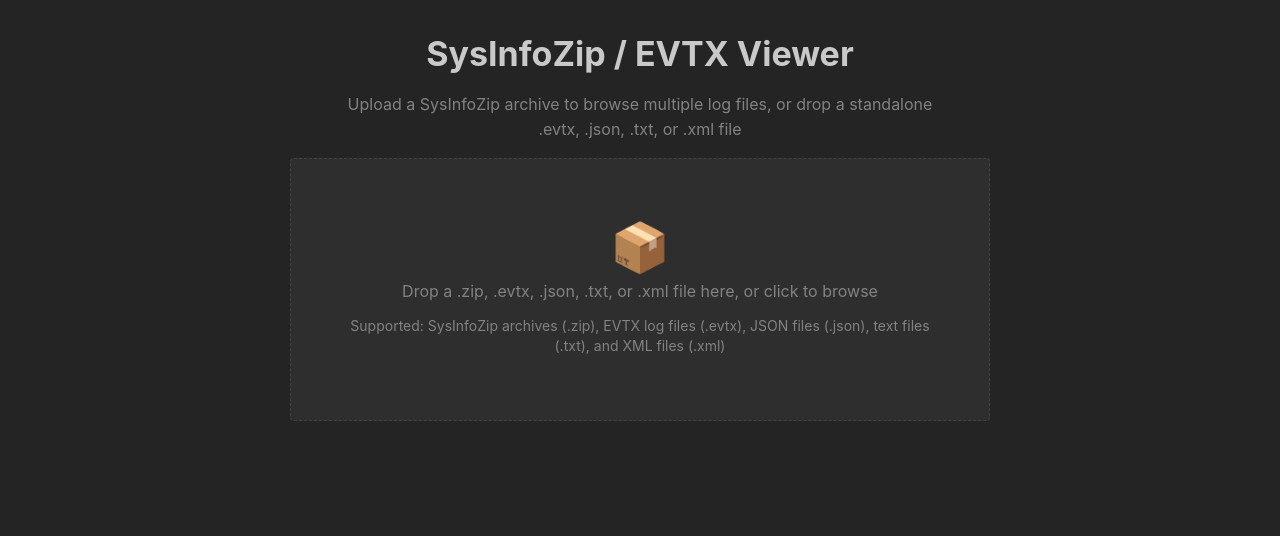
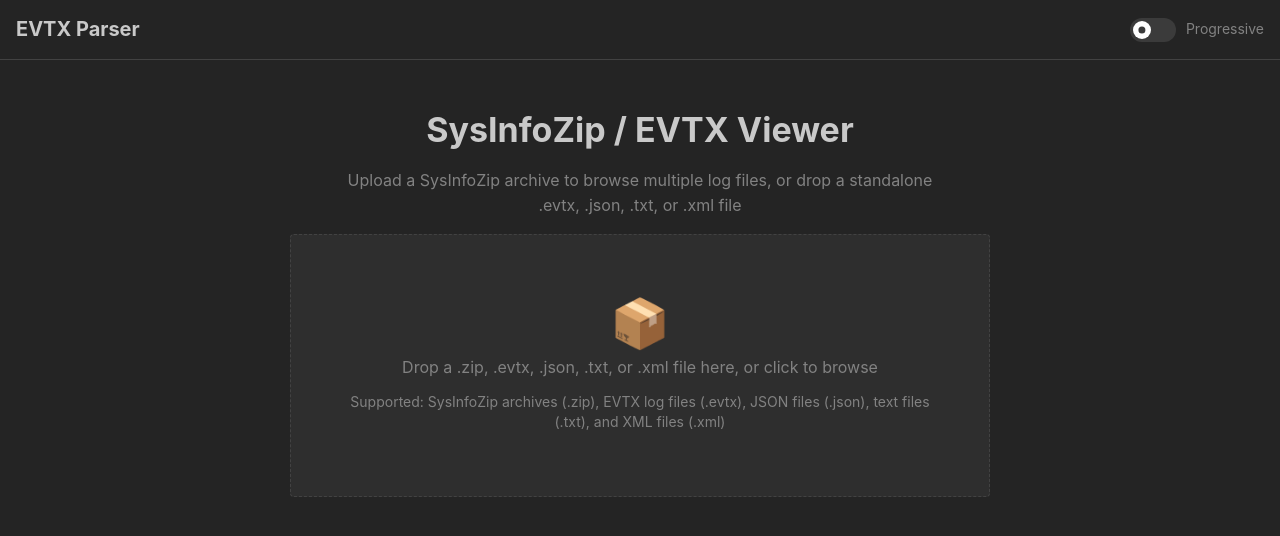
Before and after one commit to axolmain/evtx-parser, a React (Vite) app in the folder evtx-parser-react/: page / in a window 1280 px wide. Shown: the top 536 px of the page. Built offline with nearby package versions, Linux system fonts and the light colour scheme.

Commit message:
slightly better loading of file(s)

```diff
--- a/evtx-parser-react/src/App.tsx
+++ b/evtx-parser-react/src/App.tsx
@@ -2,6 +2,7 @@ import {Center, MantineProvider, Text} from '@mantine/core'
 import {RouterProvider} from '@tanstack/react-router'
 import {ErrorBoundary, type FallbackProps} from 'react-error-boundary'
 import {CacheProvider} from '@/contexts/CacheContext'
+import {NavbarProvider} from '@/contexts/NavbarContext'
 import {StandaloneFileProvider} from '@/contexts/StandaloneFileContext'
 import {router} from '@/router'
 import '@mantine/core/styles.css'
@@ -26,7 +27,9 @@ export function App() {
 			<ErrorBoundary fallbackRender={renderError}>
 				<CacheProvider>
 					<StandaloneFileProvider>
-						<RouterProvider router={router} />
+						<NavbarProvider>
+							<RouterProvider router={router} />
+						</NavbarProvider>
 					</StandaloneFileProvider>
 				</CacheProvider>
 			</ErrorBoundary>
--- /dev/null
+++ b/evtx-parser-react/src/components/AppShellWrapper.tsx
@@ -0,0 +1,116 @@
+import {type ReactNode, useEffect} from 'react'
+import {
+	AppShell,
+	Burger,
+	Group,
+	ScrollArea,
+	Switch,
+	Text,
+	Tooltip,
+} from '@mantine/core'
+import {useLocalStorage, useViewportSize} from '@mantine/hooks'
+
+interface AppShellWrapperProps {
+	children: ReactNode
+	showNavbar?: boolean // Whether navbar is available (only on archive routes)
+	navbarContent?: ReactNode // Navbar content (ZipFileBrowser)
+	onProgressiveModeChange?: (enabled: boolean) => void
+	closeNavbarRef?: React.MutableRefObject<() => void> // Ref to close navbar function
+}
+
+export function AppShellWrapper({
+	children,
+	showNavbar = false,
+	navbarContent,
+	onProgressiveModeChange,
+	closeNavbarRef,
+}: AppShellWrapperProps) {
+	const [navbarOpen, setNavbarOpen] = useLocalStorage<boolean>({
+		key: 'evtx-navbar-open',
+		defaultValue: false, // Collapsed by default
+	})
+
+	const [progressiveMode, setProgressiveMode] = useLocalStorage<boolean>({
+		key: 'evtx-progressive-mode',
+		defaultValue: false,
+	})
+
+	const viewport = useViewportSize()
+	const isMobile = viewport.width < 768
+
+	const handleProgressiveToggle = (checked: boolean) => {
+		setProgressiveMode(checked)
+		onProgressiveModeChange?.(checked)
+	}
+
+	const handleNavbarToggle = () => {
+		setNavbarOpen(!navbarOpen)
+	}
+
+	// Provide close navbar callback for mobile auto-close
+	useEffect(() => {
+		if (closeNavbarRef) {
+			closeNavbarRef.current = () => {
+				if (isMobile && navbarOpen) {
+					setNavbarOpen(false)
+				}
+			}
+		}
+	}, [isMobile, navbarOpen, closeNavbarRef])
+
+	return (
+		<AppShell
+			header={{height: 60}}
+			navbar={{
+				width: 300,
+				breakpoint: 'sm',
+				collapsed: {mobile: !navbarOpen, desktop: !navbarOpen},
+			}}
+			padding="md"
+			layout="alt" // Navbar overlays content instead of pushing it
+		>
+			<AppShell.Header>
+				<Group h="100%" px="md" justify="space-between">
+					<Group>
+						{showNavbar && (
+							<Burger
+								opened={navbarOpen}
+								onClick={handleNavbarToggle}
+								size="sm"
+								aria-label="Toggle navigation"
+							/>
+						)}
+						<Text size="xl" fw={700}>
+							EVTX Parser
+						</Text>
+					</Group>
+
+					<Group gap="lg">
+						<Tooltip label="Parse files progressively (faster initial load)">
+							<Group gap="xs">
+								<Switch
+									checked={progressiveMode}
+									onChange={(e) =>
+										handleProgressiveToggle(e.currentTarget.checked)
+									}
+									size="md"
+								/>
+								<Text size="sm" c="dimmed">
+									Progressive
+								</Text>
+							</Group>
+						</Tooltip>
+					</Group>
+				</Group>
+			</AppShell.Header>
+
+			{showNavbar && (
+				<AppShell.Navbar p="md" withBorder>
+					<ScrollArea style={{height: '100%'}}>{navbarContent}</ScrollArea>
+				</AppShell.Navbar>
+			)}
+
+			<AppShell.Main>{children}</AppShell.Main>
+		</AppShell>
+	)
+}
--- /dev/null
+++ b/evtx-parser-react/src/contexts/NavbarContext.tsx
@@ -0,0 +1,44 @@
+import {
+	createContext,
+	useContext,
+	useRef,
+	useState,
+	type ReactNode,
+} from 'react'
+
+interface NavbarContextType {
+	navbarContent: ReactNode | null
+	setNavbarContent: (content: ReactNode | null) => void
+	progressiveMode: boolean
+	setProgressiveMode: (enabled: boolean) => void
+	closeNavbarRef: React.MutableRefObject<() => void>
+}
+
+const NavbarContext = createContext<NavbarContextType | null>(null)
+
+export function NavbarProvider({children}: {children: ReactNode}) {
+	const [navbarContent, setNavbarContent] = useState<ReactNode | null>(null)
+	const [progressiveMode, setProgressiveMode] = useState(false)
+	const closeNavbarRef = useRef<() => void>(() => {})
+
+	return (
+		<NavbarContext.Provider
+			value={{
+				navbarContent,
+				setNavbarContent,
+				progressiveMode,
+				setProgressiveMode,
+				closeNavbarRef,
+			}}
+		>
+			{children}
+		</NavbarContext.Provider>
+	)
+}
+
+export function useNavbar() {
+	const context = useContext(NavbarContext)
+	if (!context)
+		throw new Error('useNavbar must be used within NavbarProvider')
+	return context
+}
--- a/evtx-parser-react/src/hooks/useFileLoader.ts
+++ b/evtx-parser-react/src/hooks/useFileLoader.ts
@@ -39,6 +39,8 @@ export function useFileLoader(
 	const load = useCallback(async () => {
 		setIsLoading(true)
 		setError(null)
+		setData(null) // Clear old data when switching files
+		setProgress(null) // Clear old progress state
 
 		try {
 			// Check memory cache first
--- a/evtx-parser-react/src/routes/ArchiveLayout.tsx
+++ b/evtx-parser-react/src/routes/ArchiveLayout.tsx
@@ -2,18 +2,20 @@ import {
 	Badge,
 	Box,
 	Button,
+	Divider,
 	Group,
 	Loader,
 	Stack,
 	Text,
-	Title
+	Title,
 } from '@mantine/core'
 import {spotlight} from '@mantine/spotlight'
-import {IconRefresh, IconSearch, IconTrash} from '@tabler/icons-react'
+import {IconRefresh, IconSearch} from '@tabler/icons-react'
 import {Outlet, useParams, useRouter} from '@tanstack/react-router'
 import {useEffect, useState} from 'react'
 import {ZipFileBrowser} from '@/components/ZipFileBrowser'
 import {useCache} from '@/contexts/CacheContext'
+import {useNavbar} from '@/contexts/NavbarContext'
 import type {Archive} from '@/db/schema'
 import * as dbService from '@/db/service'
 import type {FileType} from '@/lib/fileTypes'
@@ -29,6 +31,7 @@ export function ArchiveLayout() {
 	const router = useRouter()
 	const {archiveId} = useParams({strict: false}) as {archiveId: string}
 	const {clearCaches, cacheStats} = useCache()
+	const {setNavbarContent, closeNavbarRef} = useNavbar()
 	const [archive, setArchive] = useState<Archive | null>(null)
 	const [entries, setEntries] = useState<ArchiveFileEntry[]>([])
 	const [loading, setLoading] = useState(true)
@@ -78,11 +81,28 @@ export function ArchiveLayout() {
 
 	const handleFileClick = async (fileName: string) => {
 		setCurrentFileName(fileName)
+		closeNavbarRef.current() // Auto-close navbar on mobile
 		await router.navigate({
 			to: '/archive/$archiveId/file/$fileName',
-			params: {archiveId, fileName}
+			params: {archiveId, fileName},
 		})
 	}
+
+	// Set navbar content when entries load
+	useEffect(() => {
+		if (!loading && !error && entries.length > 0) {
+			setNavbarContent(
+				<ZipFileBrowser
+					currentFile={currentFileName}
+					entries={entries}
+					onFileClick={handleFileClick}
+				/>,
+			)
+		}
+
+		// Clear navbar when component unmounts
+		return () => setNavbarContent(null)
+	}, [entries, currentFileName, loading, error, setNavbarContent])
 
 	const stats = cacheStats()
 
@@ -113,94 +133,71 @@ export function ArchiveLayout() {
 		)
 	}
 
+	const evtxCount = entries.filter((e) => e.type === 'evtx').length
+	const jsonCount = entries.filter((e) => e.type === 'json').length
+	const txtCount = entries.filter((e) => e.type === 'txt').length
+
 	return (
-		<Box
-			style={{
-				display: 'flex',
-				minHeight: '100vh',
-				maxWidth: '100vw',
-				overflow: 'hidden'
-			}}
-		>
-			{/* Sidebar */}
-			<ZipFileBrowser
-				currentFile={currentFileName}
-				entries={entries}
-				onFileClick={handleFileClick}
-			/>
-
-			{/* Content Area */}
-			<Box
-				style={{
-					flex: 1,
-					padding: '2rem',
-					overflow: 'auto',
-					minWidth: 0
-				}}
-			>
-				<Stack gap='lg'>
-					{/* Header */}
-					<Group justify='space-between' wrap='wrap'>
-						<Stack gap='xs' style={{minWidth: 0}}>
-							<Group wrap='wrap'>
-								<Title order={2}>SysInfoZip Viewer</Title>
-								<Badge size='lg' variant='light'>
+		<Stack gap="lg">
+			{/* Header section - now in main content area */}
+			<Group justify="space-between" wrap="wrap">
+				<Group gap="md">
+					<Title order={3}>SysInfoZip Viewer</Title>
+					<Badge color="blue" size="lg" variant="light">
 						{archive.name}
 					</Badge>
 				</Group>
-							<Text c='dimmed' size='sm'>
-								{entries.length} files •{' '}
-								{entries.filter(e => e.type === 'evtx').length} EVTX •{' '}
-								{entries.filter(e => e.type === 'json').length} JSON •{' '}
-								{entries.filter(e => e.type === 'txt').length} TXT
+
+				<Group gap="sm">
+					<Text c="dimmed" size="sm">
+						{entries.length} files
+						{evtxCount > 0 && ` • ${evtxCount} EVTX`}
+						{jsonCount > 0 && ` • ${jsonCount} JSON`}
+						{txtCount > 0 && ` • ${txtCount} TXT`}
 					</Text>
-						</Stack>
-						<Group gap='xs' wrap='wrap'>
+				</Group>
+			</Group>
+
+			<Group gap="sm">
 				<Button
-								leftSection={<IconSearch size={14} />}
+					leftSection={<IconSearch size={18} />}
 					onClick={() => spotlight.open()}
-								rightSection={
-									<Badge size='xs' variant='light'>
-										⌘K
-									</Badge>
-								}
-								size='xs'
-								variant='light'
+					variant="default"
 				>
 					Search Events
 				</Button>
+
 				{stats.evtx > 0 && (
-								<Badge color='blue' size='sm' variant='dot'>
+					<>
+						<Badge color="green" size="lg">
 							{stats.evtx} EVTX cached
 						</Badge>
-							)}
-							{(stats.evtx > 0 || stats.json > 0 || stats.txt > 0) && (
 						<Button
-									color='gray'
-									leftSection={<IconTrash size={14} />}
+							color="red"
 							onClick={clearCaches}
-									size='xs'
-									variant='subtle'
+							size="sm"
+							variant="light"
 						>
 							Clear Cache
 						</Button>
+					</>
 				)}
+
 				<Button
-								leftSection={<IconRefresh size={14} />}
+					leftSection={<IconRefresh size={18} />}
+					ml="auto"
 					onClick={() => router.navigate({to: '/'})}
-								size='xs'
-								variant='light'
+					variant="light"
 				>
 					Load Another File
 				</Button>
 			</Group>
-					</Group>
+
+			<Divider />
 
 			{/* Child route content (FileViewPage or ArchiveIndex) */}
 			<Outlet />
 		</Stack>
-			</Box>
-		</Box>
 	)
 }
 
--- a/evtx-parser-react/src/routes/FileViewPage.tsx
+++ b/evtx-parser-react/src/routes/FileViewPage.tsx
@@ -5,6 +5,7 @@ import {EvtxViewer} from '@/components/EvtxViewer'
 import {JsonViewer} from '@/components/JsonViewer'
 import {TextViewer} from '@/components/TextViewer'
 import type {EvtxCacheData} from '@/contexts/CacheContext'
+import {useNavbar} from '@/contexts/NavbarContext'
 import {useFileLoader, type LoaderOptions} from '@/hooks/useFileLoader'
 import {detectFileType} from '@/lib/fileTypes'
 import type {FileSearchParams} from '@/router'
@@ -30,16 +31,17 @@ export function FileViewPage() {
 		fileName: string
 	}
 	const searchParams = useSearch({strict: false}) as FileSearchParams
+	const {progressiveMode} = useNavbar()
 
 	const decodedFileName = decodeURIComponent(fileName)
 	const fileType = detectFileType(decodedFileName)
 
 	// Extract optimization hints from URL
 	const loaderOptions: LoaderOptions = {
-		progressive: searchParams.progressive,
+		progressive: progressiveMode, // Use context instead of URL param
 		fieldsToExtract: searchParams.fieldsToExtract
 			? JSON.parse(searchParams.fieldsToExtract)
-			: undefined
+			: undefined,
 	}
 
 	const {data, isLoading, error, progress} = useFileLoader(
--- a/evtx-parser-react/src/routes/RootLayout.tsx
+++ b/evtx-parser-react/src/routes/RootLayout.tsx
@@ -1,12 +1,28 @@
-import {Outlet} from '@tanstack/react-router'
+import {Outlet, useMatches} from '@tanstack/react-router'
+import {AppShellWrapper} from '@/components/AppShellWrapper'
 import {GlobalSearch} from '@/components/GlobalSearch'
 import {PWAPrompt} from '@/components/PWAPrompt'
+import {useNavbar} from '@/contexts/NavbarContext'
 
 export function RootLayout() {
+	// Detect if we're on an archive route
+	const matches = useMatches()
+	const isArchiveRoute = matches.some((match) =>
+		match.pathname.startsWith('/archive/'),
+	)
+	const {navbarContent, setProgressiveMode, closeNavbarRef} = useNavbar()
+
 	return (
 		<>
 			<GlobalSearch />
-			<Outlet />
+			<AppShellWrapper
+				showNavbar={isArchiveRoute}
+				navbarContent={navbarContent}
+				onProgressiveModeChange={setProgressiveMode}
+				closeNavbarRef={closeNavbarRef}
+			>
+				<Outlet />
+			</AppShellWrapper>
 			<PWAPrompt />
 		</>
 	)
```
Also changed, not shown: evtx-parser-react/src/components/ZipFileBrowser.tsx (+14 -24 lines). Lines whose indentation alone changed are shown as unchanged.
